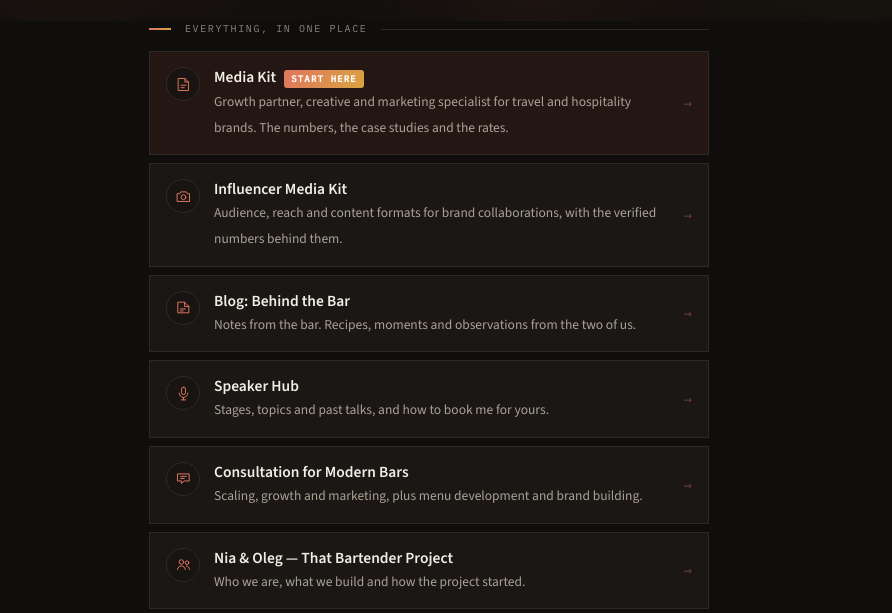
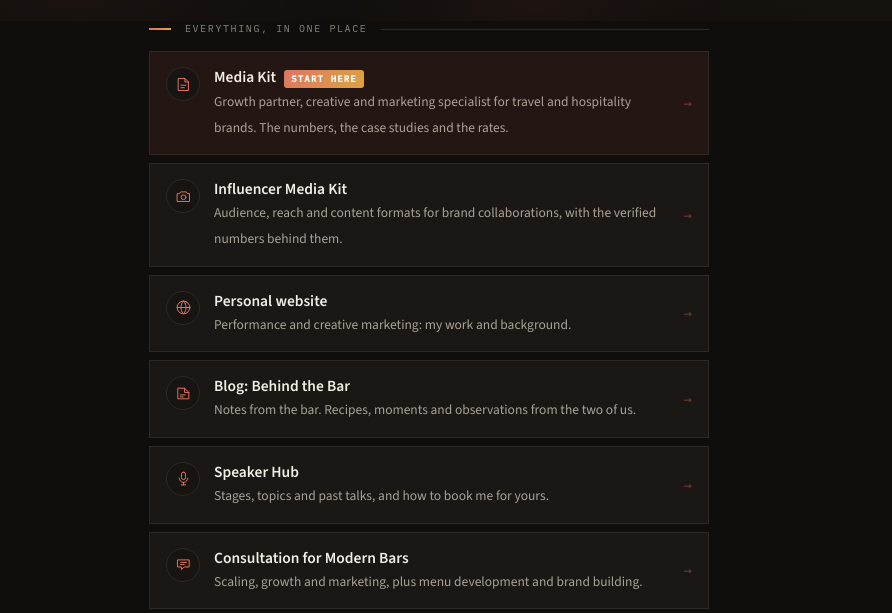
Before and after one commit to nia-nova/nia-resources, a plain HTML site: page index.html in a window 1280 px wide. Shown: the part 187-800 px from the top of the page, without its empty margins (211-1103 px from the left). Drawn offline with nearby package versions, Linux system fonts and the light colour scheme.

Commit message:
Add personal website card

```diff
--- a/index.html
+++ b/index.html
@@ -216,6 +216,15 @@
         <span class="body">
           <span class="t"><span>Influencer Media Kit</span></span>
           <span class="d">Audience, reach and content formats for brand collaborations, with the verified numbers behind them.</span>
+        </span>
+        <span class="arrow">&rarr;</span>
+      </a>
+
+      <a class="card rv" href="https://nia-personal-website-zeta.vercel.app/?utm_source=nia-resources&utm_medium=referral&utm_campaign=resources-page">
+        <span class="ico"><svg viewBox="0 0 24 24" aria-hidden="true"><circle cx="12" cy="12" r="9"/><path d="M3 12h18"/><path d="M12 3c2.4 2.6 3.6 5.6 3.6 9s-1.2 6.4-3.6 9c-2.4-2.6-3.6-5.6-3.6-9S9.6 5.6 12 3z"/></svg></span>
+        <span class="body">
+          <span class="t"><span>Personal website</span></span>
+          <span class="d">Performance and creative marketing: my work and background.</span>
         </span>
         <span class="arrow">&rarr;</span>
       </a>
```
